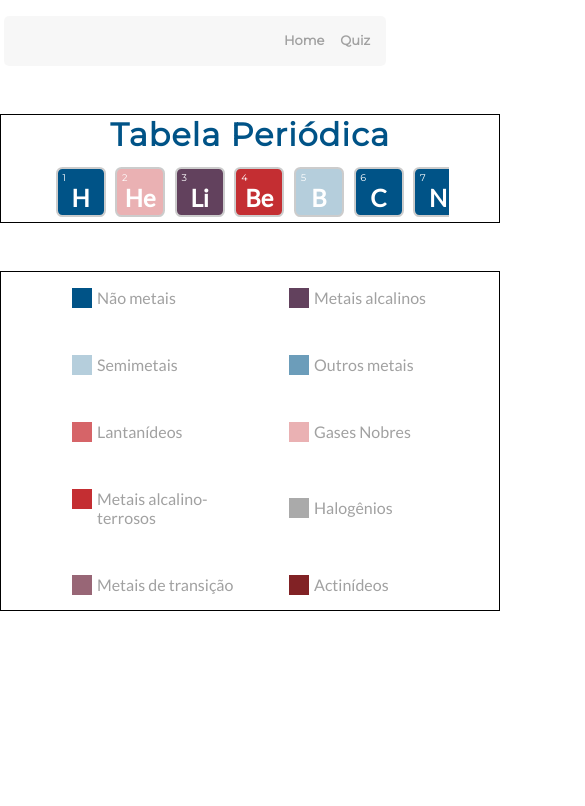
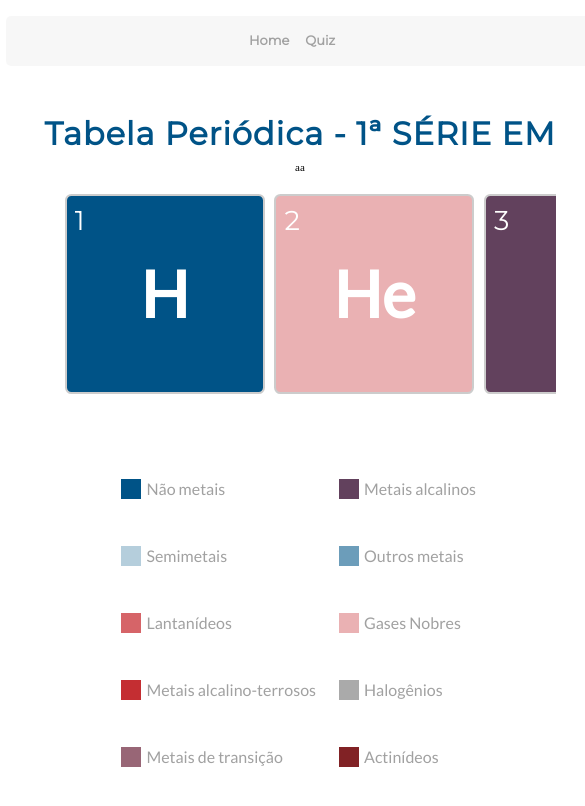
Before and after one commit to alvesxdani/tabela-periodica, a React (Vite) app: page / in a window 390 px wide. Shown: the top 806 px of the page, 585 px wide, since content can reach past the window. Built offline with nearby package versions, Linux system fonts and the light colour scheme.

Commit message:
Fix the mobile screen size

```diff
--- a/index.html
+++ b/index.html
@@ -4,7 +4,7 @@
 <head>
   <meta charset="UTF-8" />
   <link rel="icon" type="image/svg+xml" href="/vite.svg" />
-  <meta name="viewport" content="width=device-width, initial-scale=1.0">
+  <meta name="viewport" content="width=device-width, initial-scale=0.7">
   <link rel="preconnect" href="https://fonts.googleapis.com">
   <link rel="preconnect" href="https://fonts.gstatic.com" crossorigin>
   <link href="https://fonts.googleapis.com/css2?family=Lato&family=Montserrat&display=swap" rel="stylesheet">
--- a/src/GlobalStyle.js
+++ b/src/GlobalStyle.js
@@ -8,6 +8,7 @@ export const GlobalStyle = createGlobalStyle`
     html, body {
     box-sizing: content-box;
     width: 100%;
+    min-width: 1100px;
     height: 100%;
     margin: 0;
 }
@@ -22,8 +23,9 @@ export const GlobalStyle = createGlobalStyle`
       color: #bbb;
 }
 
-main {
-    box-sizing: content-box;
-    width: 100%;
+@media (max-width: 1000px) {
+    body,html {
+        min-width: 600px;
+    }
 }
 `
--- a/src/components/Block/style.js
+++ b/src/components/Block/style.js
@@ -28,7 +28,6 @@ const StyledComponent = styled.div`
                       props.color === 'actinidios' ? 'var(--light-coral)' : '#eee; color: #a1a1a1'
   };
 
-
   width: 50px;
   height: 50px;
   display: flex;
@@ -56,6 +55,24 @@ const StyledComponent = styled.div`
     filter: saturate(0%);
   }
 
-`;
+  @media (max-width: 1000px) {
+    position: relative;
+    width: 200px;
+    height: 200px;
+
+    .number_element {
+      font-size: 1.7rem;
+      position: absolute;
+      top: 0.5rem;
+      left: 0.5rem;
+    }
+
+    .chemical_element {
+      font-size: 4rem;
+
+  }
+}
+
+`
 
 export default StyledComponent;
--- a/src/components/BoxTable/style.js
+++ b/src/components/BoxTable/style.js
@@ -57,9 +57,8 @@ width: 595px;
 
 
 @media (max-width: 1000px) {
-    max-width: 500px;
+    max-width: 600px;
     justify-content: center;
-    border: 1px solid #000;
     align-items: center;
 
     h1 {
@@ -76,6 +75,7 @@ width: 595px;
         overflow-y: scroll;
         scroll-snap-type: x mandatory;
         scroll-behavior: smooth;
+        padding: 1rem;
     }
 
     .outros_elementos {
--- a/src/components/ChemicalElements/index.jsx
+++ b/src/components/ChemicalElements/index.jsx
@@ -3,11 +3,13 @@ import ColorComponent from "../Block";
 const ChemicalElements = () => {
   return (
     <>
-      <h1>Tabela Periódica</h1>
+      <h1>Tabela Periódica - 1ª SÉRIE EM</h1>
 
-      {/* {
-        window.Screen >= 1000 ? (<h2>Clique em um elemento</h2>) : (<h2>Deslize os elementos</h2>)
-      } */}
+      {
+        'aa'
+      }
+
+      <br></br>
 
       <div className="box_tabelaP">
         <div className='tabela_row'>
--- a/src/components/Nav/index.jsx
+++ b/src/components/Nav/index.jsx
@@ -1,7 +1,5 @@
 import { Link } from "react-router-dom";
 import { StyledNav } from "./style";
-import Home from "../../pages/Home";
-import Quiz from "../../pages/Quiz";
 
 const Nav = () => {
     return (
--- a/src/components/Nav/style.js
+++ b/src/components/Nav/style.js
@@ -6,7 +6,7 @@ display: flex;
 width: 98%;
 height: 50px;
 background: #eee7;
-justify-content: end;
+justify-content: center;
 align-items: center;
 gap: 1rem;
 margin: 1rem auto;
```
